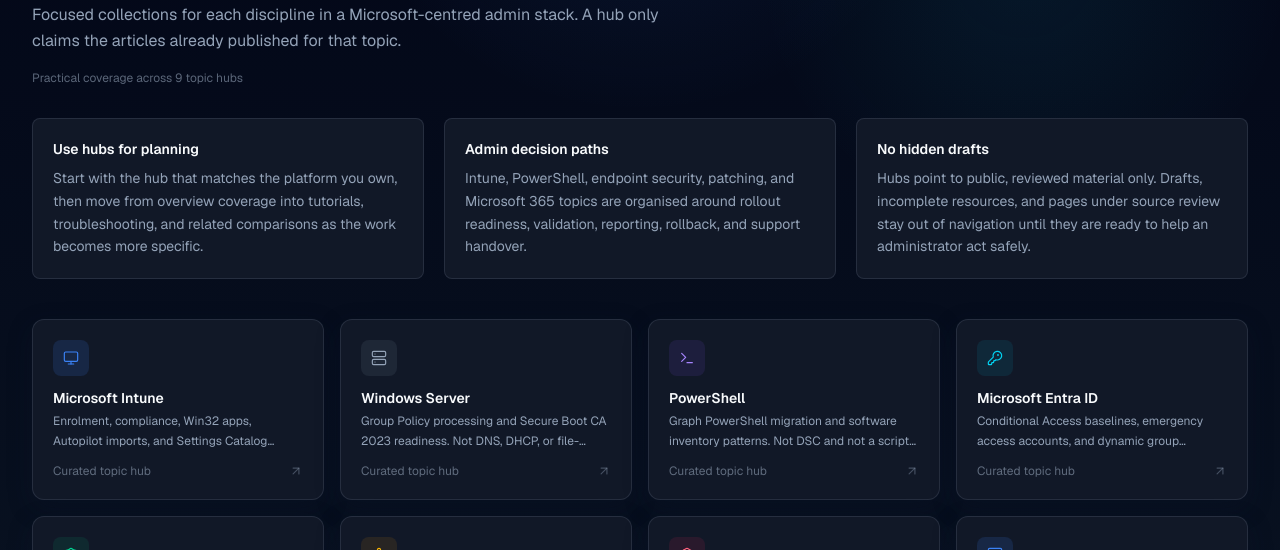
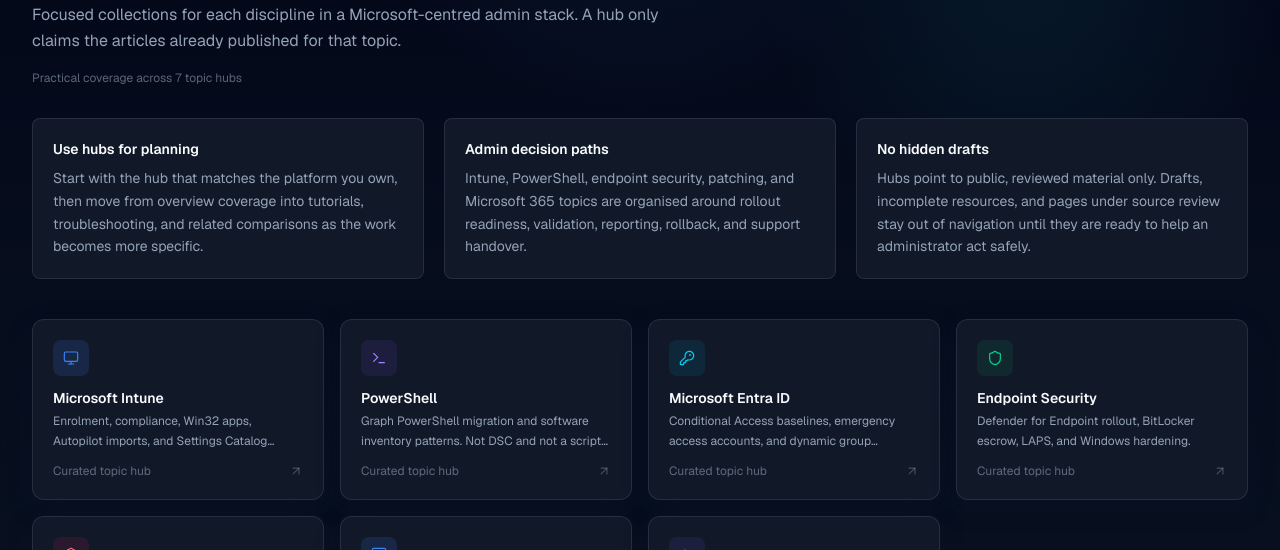
Before and after one commit to Jackoma0209/adminsignal, a Next.js app: page /topics in a window 1280 px wide. Shown: the part 195-745 px from the top of the page. Built offline with nearby package versions, Linux system fonts and the light colour scheme; no server answers.

Commit message:
Add Comparisons to primary nav and filter Topics grids

```diff
--- a/src/app/topics/page.tsx
+++ b/src/app/topics/page.tsx
@@ -2,7 +2,7 @@ import type { Metadata } from 'next'
 import Container from '@/components/layout/Container'
 import TopicCard from '@/components/cards/TopicCard'
 import StructuredData from '@/components/StructuredData'
-import { topics } from '@/data/topics'
+import { listedTopics } from '@/data/topics'
 import { buildCategoryMetadata } from '@/lib/metadata'
 import { breadcrumbSchema, collectionPageSchema } from '@/lib/schema'
 
@@ -21,7 +21,7 @@ export default function TopicsPage() {
     title: pageTitle,
     description: pageDescription,
     url: 'https://www.adminsignal.com/topics',
-    items: topics.map((topic) => ({
+    items: listedTopics.map((topic) => ({
       name: topic.name,
       url: `https://www.adminsignal.com/${topic.slug}`,
     })),
@@ -50,7 +50,7 @@ export default function TopicsPage() {
             only claims the articles already published for that topic.
           </p>
           <p className="mt-4 text-xs text-muted/60">
-            Practical coverage across {topics.length} topic hubs
+            Practical coverage across {listedTopics.length} topic hubs
           </p>
 
           <div className="mt-8 grid gap-5 lg:grid-cols-3">
@@ -81,7 +81,7 @@ export default function TopicsPage() {
           </div>
 
           <div className="mt-10 grid grid-cols-1 gap-4 sm:grid-cols-2 md:grid-cols-3 lg:grid-cols-4">
-            {topics.map((topic) => (
+            {listedTopics.map((topic) => (
               <TopicCard key={topic.id} topic={topic} />
             ))}
           </div>
```
